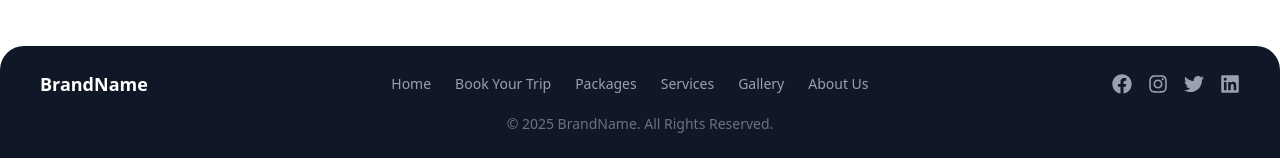
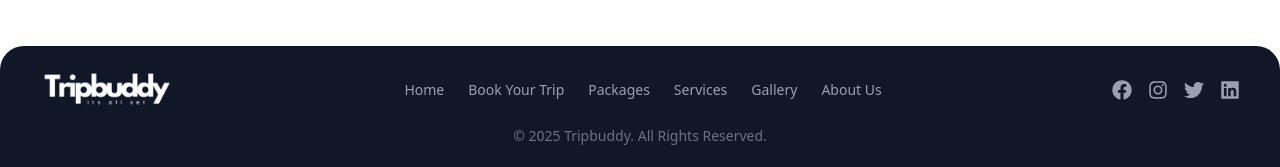
Before and after one commit to rajumb0232/Travel-site, a React (Vite) app: page / in a window 1280 px wide. Shown: the part 4994-5161 px from the top of the page. Built offline with nearby package versions, Linux system fonts and the light colour scheme.

Commit message:
fixed issues in footer, replaced placeholder name of the brand with logo

```diff
--- a/src/home/Components/Footer.jsx
+++ b/src/home/Components/Footer.jsx
@@ -6,7 +6,7 @@ const Footer = () => {
     <footer className="bg-gray-900 text-white py-6 mt-10 rounded-t-3xl px-4 sm:px-6 md:px-10">
       <div className="container mx-auto flex flex-col md:flex-row items-center justify-between text-center md:text-left">
         {/* Brand Name */}
-        <h2 className="text-lg font-bold mb-4 md:mb-0">BrandName</h2>
+        <img src="/logo-trip-buddy4.png" alt="Tripbuddy" className="h-10" />
 
         {/* Navigation Links */}
         <div className="flex flex-wrap justify-center md:justify-start space-x-4 sm:space-x-6 text-gray-400 text-sm mb-4 md:mb-0">
@@ -37,7 +37,7 @@ const Footer = () => {
 
       {/* Copyright */}
       <div className="text-center text-gray-500 text-xs sm:text-sm mt-4">
-        &copy; {new Date().getFullYear()} BrandName. All Rights Reserved.
+        &copy; {new Date().getFullYear()} Tripbuddy. All Rights Reserved.
       </div>
     </footer>
   );
```
